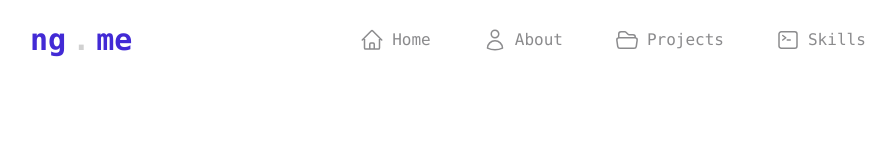
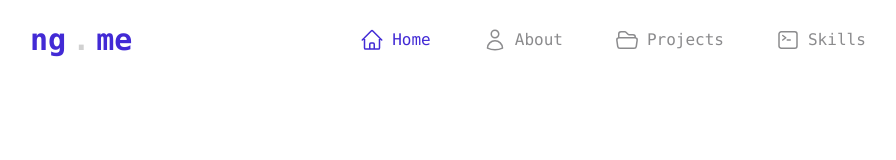
Before and after one commit to AlessioFerrari8/ng.me, an Angular app in the folder ng.me/: page /home in a window 1280 px wide. Before the commit this address led to /. Shown: the top 160 px of the page, without its empty margins (27-923 px from the left). Built offline with nearby package versions, Linux system fonts and the light colour scheme.

Commit message:
Feat: add routes

```diff
--- a/ng.me/src/app/app.routes.ts
+++ b/ng.me/src/app/app.routes.ts
@@ -1,3 +1,8 @@
 import { Routes } from '@angular/router';
+import { Home } from './pages/home/home';
 
-export const routes: Routes = [];
+export const routes: Routes = [
+    { path: '', redirectTo: 'login', pathMatch: 'full' },
+    { path: 'home', component: Home},
+    { path: '**', component: Home }
+];
--- a/ng.me/src/app/components/navbar/navbar.html
+++ b/ng.me/src/app/components/navbar/navbar.html
@@ -11,7 +11,7 @@
   <div class="navbar-center hidden lg:flex">
     <ul class="menu menu-horizontal gap-3 font-mono text-base">
       <li>
-        <a routerLink="/" routerLinkActive="text-primary" class="text-base-content/50 hover:text-base-content gap-2 px-5 py-3">
+        <a routerLink="home" routerLinkActive="text-primary" class="text-base-content/50 hover:text-base-content gap-2 px-5 py-3">
           <svg xmlns="http://www.w3.org/2000/svg" fill="none" viewBox="0 0 24 24" stroke-width="1.5" stroke="currentColor" class="size-6">
             <path stroke-linecap="round" stroke-linejoin="round" d="m2.25 12 8.954-8.955c.44-.439 1.152-.439 1.591 0L21.75 12M4.5 9.75v10.125c0 .621.504 1.125 1.125 1.125H9.75v-4.875c0-.621.504-1.125 1.125-1.125h2.25c.621 0 1.125.504 1.125 1.125V21h4.125c.621 0 1.125-.504 1.125-1.125V9.75M8.25 21h8.25" />
           </svg>
@@ -54,7 +54,7 @@
         </svg>
       </div>
       <ul tabindex="-1" class="menu menu-sm dropdown-content bg-base-100 rounded-box z-10 mt-3 w-48 p-2 shadow border border-base-content/10 font-mono text-base">
-        <li><a routerLink="/">Home</a></li>
+        <li><a routerLink="/home">Home</a></li>
         <li><a routerLink="/about">About</a></li>
         <li><a routerLink="/projects">Projects</a></li>
         <li><a routerLink="/skills">Skills</a></li>
--- a/ng.me/src/app/components/navbar/navbar.ts
+++ b/ng.me/src/app/components/navbar/navbar.ts
@@ -1,10 +1,11 @@
 import { Component } from '@angular/core';
 import { CUSTOM_ELEMENTS_SCHEMA } from '@angular/core';
+import { RouterLink, RouterLinkActive } from '@angular/router';
 
 
 @Component({
   selector: 'app-navbar',
-  imports: [],
+  imports: [RouterLink, RouterLinkActive],
   templateUrl: './navbar.html',
   schemas: [CUSTOM_ELEMENTS_SCHEMA],
   styleUrl: './navbar.css',
```
